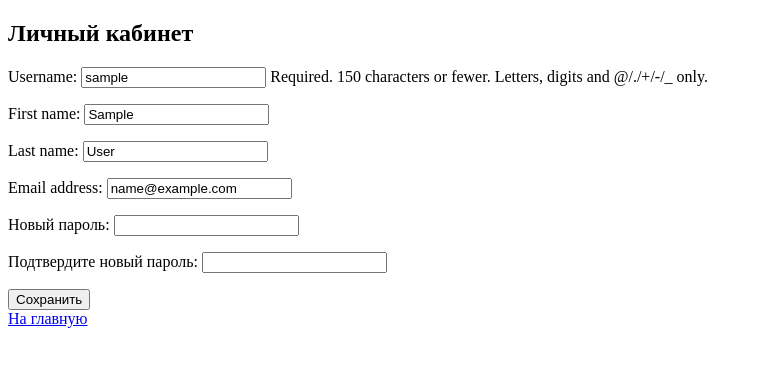
After one commit to Queeenace/websusu, a Django app: page /profile/ in a window 1280 px wide. The commit adds this page. Shown: the top 367 px of the page, without its empty margins (0-762 px from the left). Run offline with Django 5.2, Linux system fonts and the light colour scheme; the visitor is signed in with stand-in values (Sample User, id 1).

Commit message:
adding account profile

```diff
--- a/echoserver/echo/forms.py
+++ b/echoserver/echo/forms.py
@@ -1,7 +1,37 @@
 from django import forms
 from .models import Book
+from django.contrib.auth import get_user_model
+
+User = get_user_model()
 
 class BookForm(forms.ModelForm):
     class Meta:
         model = Book
         fields = ['title', 'author', 'price']
+
+class UserProfileForm(forms.ModelForm):
+    password = forms.CharField(widget=forms.PasswordInput(), required=False, label='Новый пароль')
+    password_confirm = forms.CharField(widget=forms.PasswordInput(), required=False, label='Подтвердите новый пароль')
+
+    class Meta:
+        model = User
+        fields = ['username', 'first_name', 'last_name', 'email']
+
+    def clean(self):
+        cleaned_data = super().clean()
+        password = cleaned_data.get("password")
+        password_confirm = cleaned_data.get("password_confirm")
+
+        if password and password != password_confirm:
+            self.add_error("password_confirm", "Пароли не совпадают")
+
+        return cleaned_data
+
+    def save(self, commit=True):
+        user = super().save(commit=False)
+        password = self.cleaned_data.get("password")
+        if password:
+            user.set_password(password)
+        if commit:
+            user.save()
+        return user
--- a/echoserver/echo/templates/books/book_list.html
+++ b/echoserver/echo/templates/books/book_list.html
@@ -10,6 +10,7 @@
     <h1>Список книг</h1>
 
     <a href="{% url 'book_create' %}">Добавить новую книгу</a>
+    <a href="{% url 'profile' %}" style="margin-left: 20px;">Личный кабинет</a>
 
     <ul>
         {% for book in page_obj %}
--- /dev/null
+++ b/echoserver/echo/templates/books/profile.html
@@ -0,0 +1,20 @@
+<!DOCTYPE html>
+<html lang="ru">
+
+<head>
+    <meta charset="UTF-8">
+    <meta name="viewport" content="width=device-width, initial-scale=1.0">
+    <title>Личный кабинет</title>
+</head>
+
+<body>
+    <h2>Личный кабинет</h2>
+    <form method="post">
+        {% csrf_token %}
+        {{ form.as_p }}
+        <button type="submit">Сохранить</button>
+    </form>
+    <a href="{% url 'book_list' %}">На главную</a>
+</body>
+
+</html>
--- a/echoserver/echo/urls.py
+++ b/echoserver/echo/urls.py
@@ -1,6 +1,6 @@
 from django.urls import path
 from django.contrib.auth import views as auth_views
-from .views import book_list, book_create, book_update, book_delete, register, login_view, logout_view
+from .views import book_list, book_create, book_update, book_delete, register, login_view, logout_view, user_profile
 
 urlpatterns = [
     # Страница регистрации
@@ -23,4 +23,7 @@ urlpatterns = [
 
     # Страница удаления книги
     path('book/<int:pk>/delete/', book_delete, name='book_delete'),
+
+    #Личный кабинет
+    path('profile/', user_profile, name='profile'),
 ]
--- a/echoserver/echo/views.py
+++ b/echoserver/echo/views.py
@@ -1,7 +1,7 @@
 from django.shortcuts import render, get_object_or_404, redirect
 from django.core.paginator import Paginator
 from .models import Book
-from .forms import BookForm
+from .forms import BookForm, UserProfileForm
 from django.contrib.auth import login, authenticate, logout
 from django.contrib.auth.forms import UserCreationForm, AuthenticationForm
 from django.contrib.auth.decorators import login_required, user_passes_test
@@ -102,3 +102,17 @@ def login_view(request):
 def logout_view(request):
     logout(request)
     return redirect('book_list')
+# Личный кабинет
+
+
+@login_required
+def user_profile(request):
+    user = request.user
+    if request.method == "POST":
+        form = UserProfileForm(request.POST, instance=user)
+        if form.is_valid():
+            form.save()
+            return redirect('profile')
+    else:
+        form = UserProfileForm(instance=user)
+    return render(request, 'books/profile.html', {'form': form})
```
Also changed, not shown: 2 other files.
